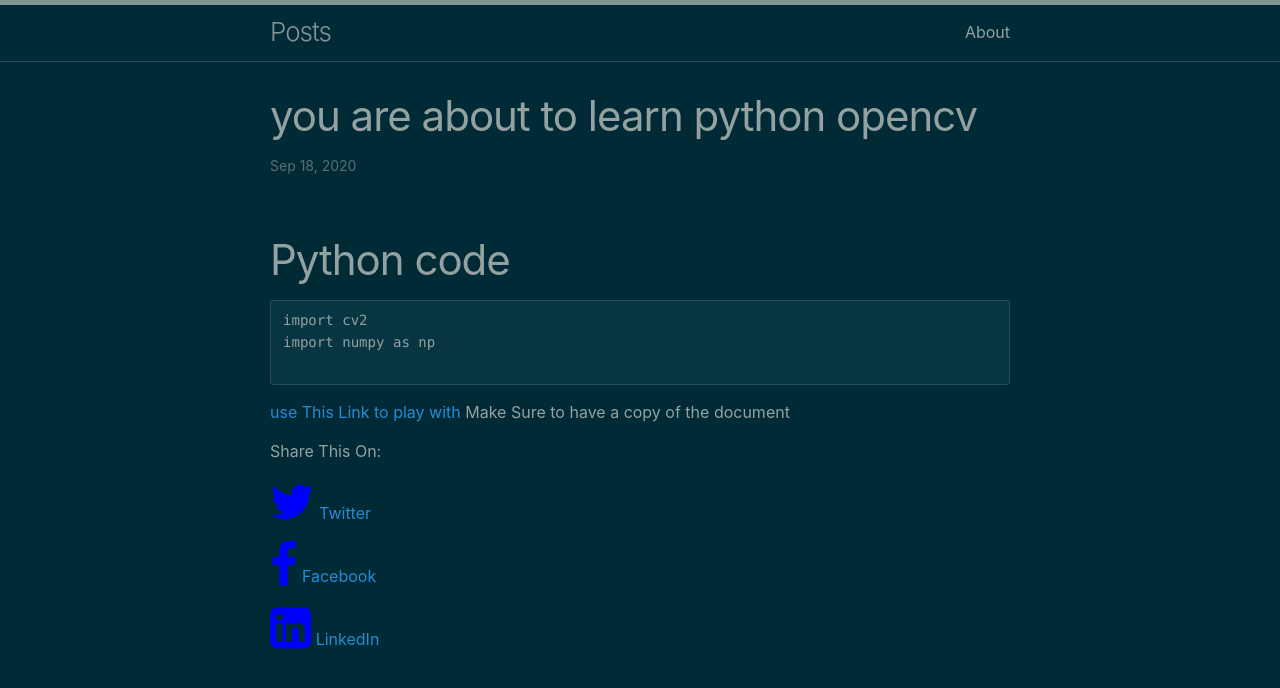
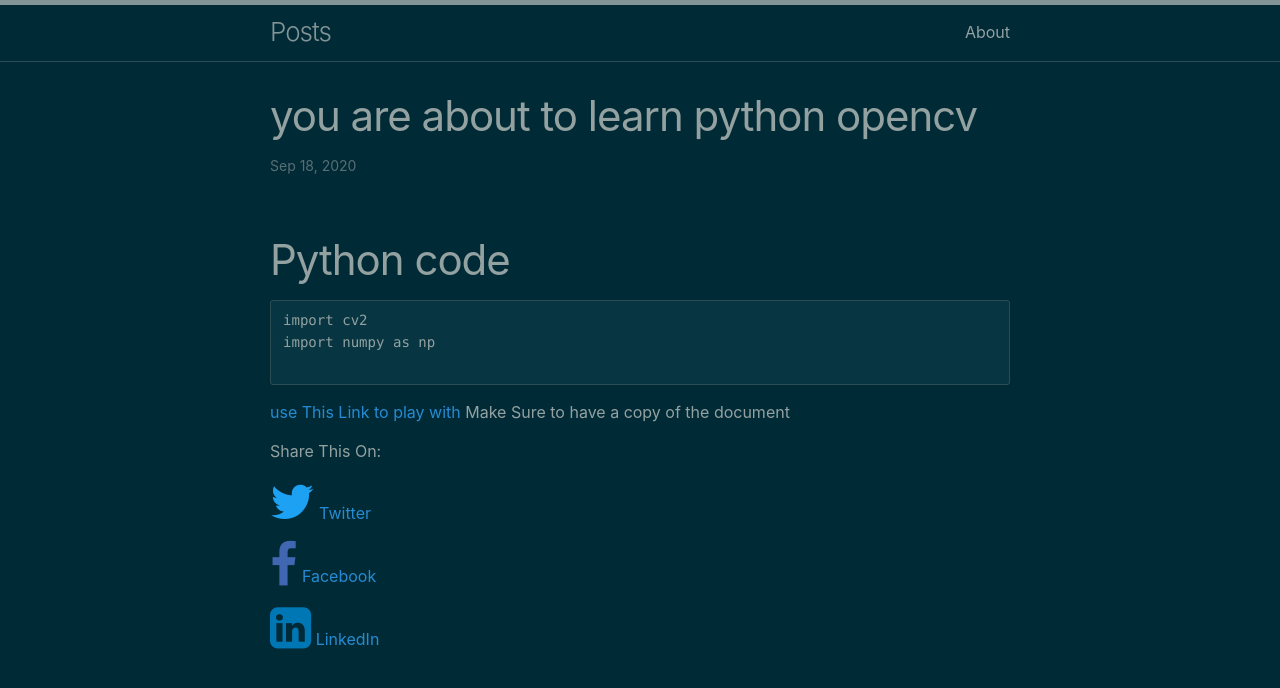
Before and after one commit to Sanjuvi/sanjeevi, a Jekyll site: the page built from _posts/2020-09-18-First-blog.md, in a window 1280 px wide. Shown: the top 688 px of the page. Built offline with Jekyll 4.4.1, drawn with Linux system fonts in a browser that asks for light colours.

Commit message:
Update 2020-09-18-First-blog.md

```diff
--- a/_posts/2020-09-18-First-blog.md
+++ b/_posts/2020-09-18-First-blog.md
@@ -16,8 +16,8 @@ import numpy as np
 
 Share This On:
 
-<a href="https://twitter.com/intent/tweet?{% if site.twitter.username %}via={{ site.twitter.username | url_encode }}&{% endif %}text={{ page.title | url_encode }}%20{{ page.url | absolute_url | url_encode }}" class="btn btn--twitter" onclick="window.open(this.href, 'window', 'left=20,top=20,width=500,height=500,toolbar=1,resizable=0'); return false;" title="{{ site.data.ui-text[site.locale].share_on_label | default: 'Share on' }} Twitter"><i class="fa fa-twitter" style="font-size:48px;color:blue"></i><span> Twitter</span></a>
+<a href="https://twitter.com/intent/tweet?{% if site.twitter.username %}via={{ site.twitter.username | url_encode }}&{% endif %}text={{ page.title | url_encode }}%20{{ page.url | absolute_url | url_encode }}" class="btn btn--twitter" onclick="window.open(this.href, 'window', 'left=20,top=20,width=500,height=500,toolbar=1,resizable=0'); return false;" title="{{ site.data.ui-text[site.locale].share_on_label | default: 'Share on' }} Twitter"><i class="fa fa-twitter" style="font-size:48px;color:#1DA1F2"></i><span> Twitter</span></a>
 
-  <a href="https://www.facebook.com/sharer/sharer.php?u={{ page.url | absolute_url | url_encode }}" class="btn btn--facebook" onclick="window.open(this.href, 'window', 'left=20,top=20,width=500,height=500,toolbar=1,resizable=0'); return false;" title="{{ site.data.ui-text[site.locale].share_on_label | default: 'Share on' }} Facebook"><i class="fa fa-facebook-f" style="font-size:48px;color:blue"></i><span> Facebook</span></a>
+  <a href="https://www.facebook.com/sharer/sharer.php?u={{ page.url | absolute_url | url_encode }}" class="btn btn--facebook" onclick="window.open(this.href, 'window', 'left=20,top=20,width=500,height=500,toolbar=1,resizable=0'); return false;" title="{{ site.data.ui-text[site.locale].share_on_label | default: 'Share on' }} Facebook"><i class="fa fa-facebook-f" style="font-size:48px;color:#4267B2"></i><span> Facebook</span></a>
 
-  <a href="https://www.linkedin.com/shareArticle?mini=true&url={{ page.url | absolute_url | url_encode }}" class="btn btn--linkedin" onclick="window.open(this.href, 'window', 'left=20,top=20,width=500,height=500,toolbar=1,resizable=0'); return false;" title="{{ site.data.ui-text[site.locale].share_on_label | default: 'Share on' }} LinkedIn"><i class="fa fa-linkedin-square" style="font-size:48px;color:blue"></i><span> LinkedIn</span></a>
+  <a href="https://www.linkedin.com/shareArticle?mini=true&url={{ page.url | absolute_url | url_encode }}" class="btn btn--linkedin" onclick="window.open(this.href, 'window', 'left=20,top=20,width=500,height=500,toolbar=1,resizable=0'); return false;" title="{{ site.data.ui-text[site.locale].share_on_label | default: 'Share on' }} LinkedIn"><i class="fa fa-linkedin-square" style="font-size:48px;color:#0077b5"></i><span> LinkedIn</span></a>
```
